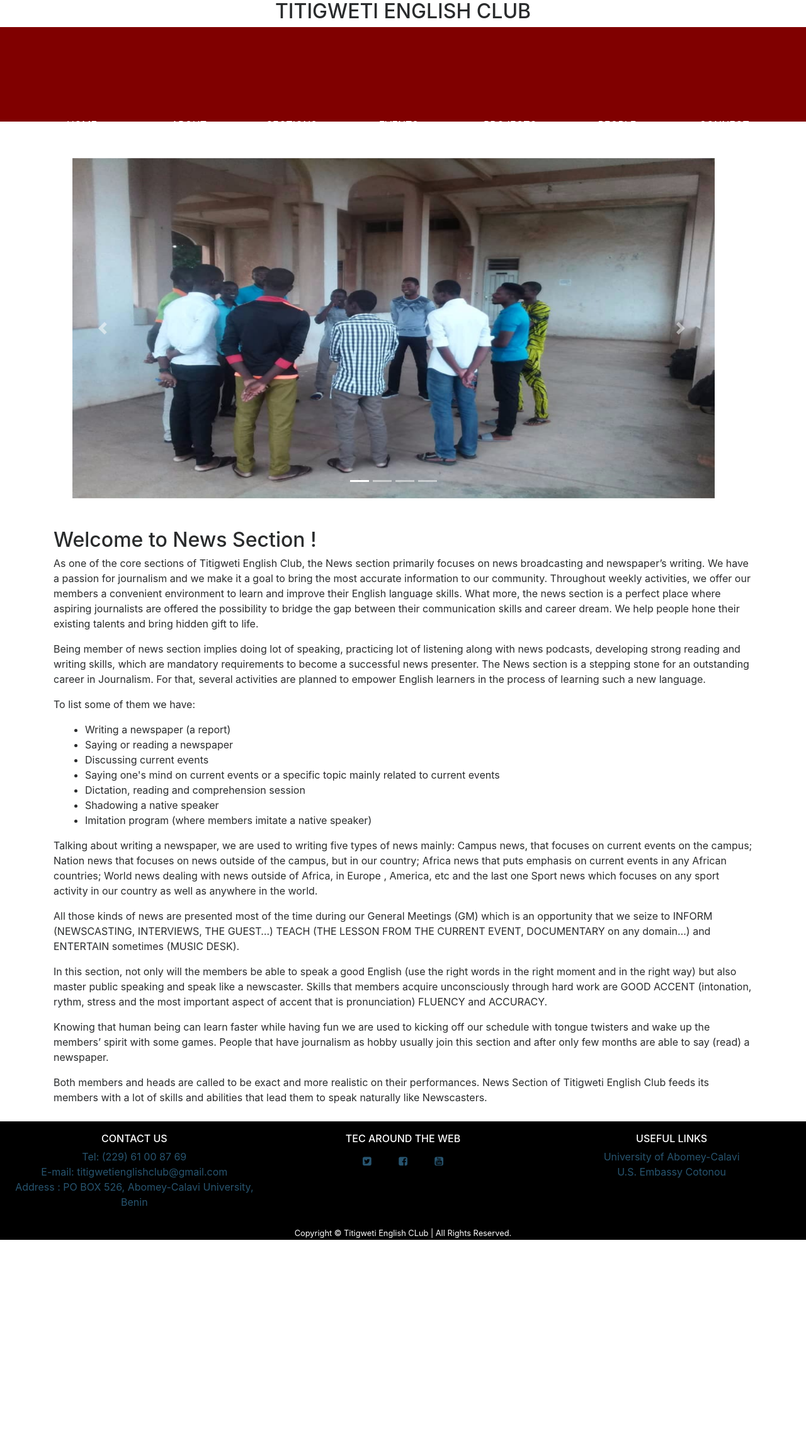
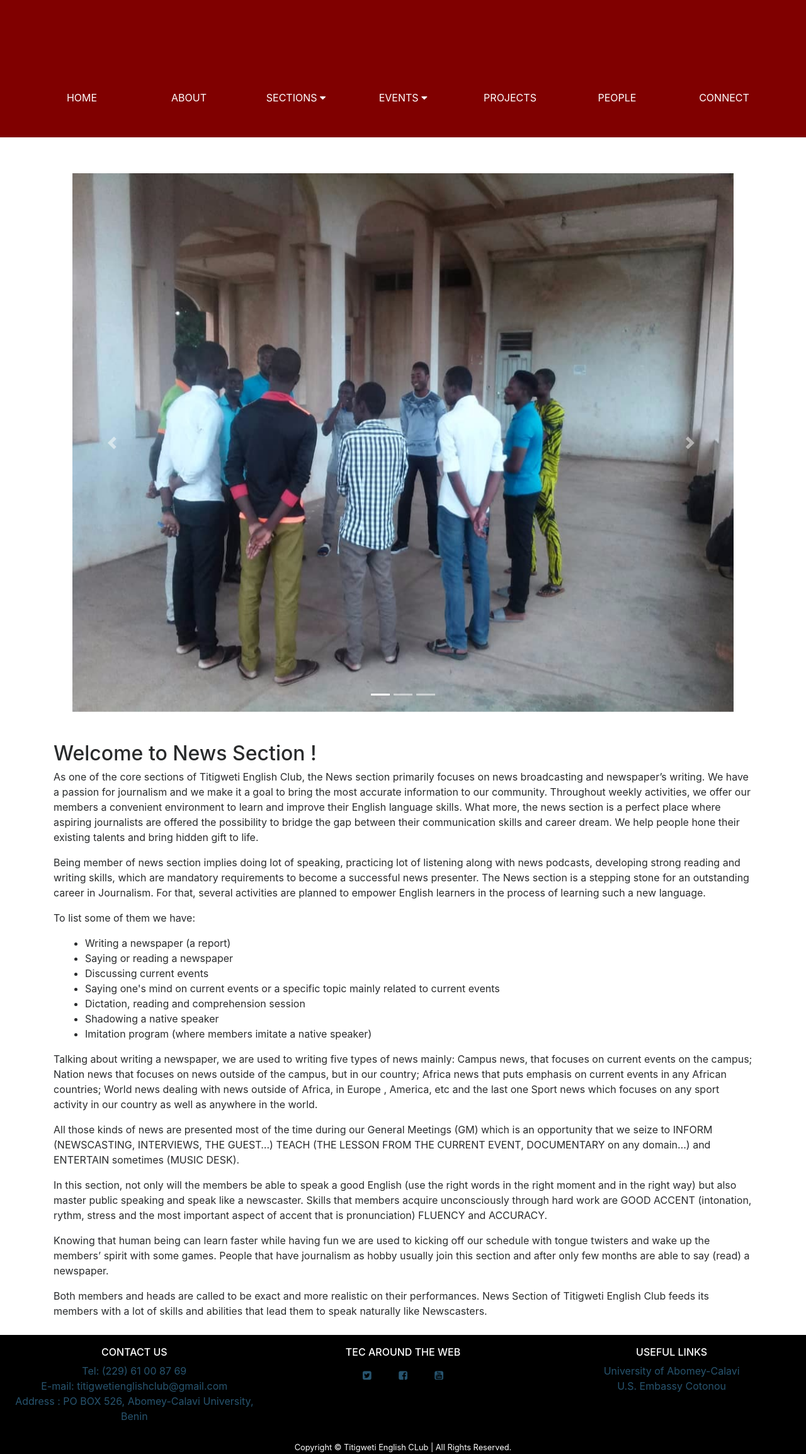
Before and after one commit to 10eMyrT/tecbenin.github.io, a Jekyll site: the page built from sections/_posts/2020-03-23-news.md, in a window 1280 px wide. Shown: the whole page at 63% size. Built offline with Jekyll 4.4.1, drawn with Linux system fonts in a browser that asks for light colours; before the commit the page ends 1968 px from its top, so only the background shows below that.

Commit message:
solved navbar issue and improved carousel size

```diff
--- a/_includes/gallery.html
+++ b/_includes/gallery.html
@@ -1,6 +1,6 @@
 {% if page.images %}
-<div class="container row mt-5 mb-5" style="margin-bottom:1.2em;">
-    <div id="carouselIndicators" class="col-12 carousel slide" data-ride="carousel">
+<div class="container row mt-5 mb-5" style="margin-bottom:1.2em; margin: auto;">
+    <div id="carouselIndicators" class="col-12 carousel slide" data-ride="carousel" >
         {% if page.images.size > 1 %}
         <ol class="carousel-indicators">
             {% assign slideNum = 0 %}
@@ -13,7 +13,6 @@
             {% endfor %}
         </ol>
         {% endif %}
-        <div class="container">
         <div class="carousel-inner">
             {% for image in page.images %}
                 {% if image == page.images.first %}
@@ -21,10 +20,9 @@
                 {% else %}
                 <div class="carousel-item">
                 {% endif %}
-                        <img class="d-block" src="{{ image }}" style="width:100%;"/>
+                    <img class="d-block w-100 img-fluid" src="{{ image }}"/>
                 </div>
             {% endfor %}
-            </div>
         </div>
         {% if page.images.size > 1 %}
         <a class="carousel-control-prev" href="#carouselIndicators" role="button" data-slide="prev">
--- a/_layouts/page.html
+++ b/_layouts/page.html
@@ -4,9 +4,6 @@
     {%- include head.html -%}
 
     <body class="bg-light">
-        <h2 class="text-uppercase mb-2" style="text-align: center">
-            {{ site.title }}
-        </h2>
 
         {%- include header.html -%}
 
--- a/assets/styles.css
+++ b/assets/styles.css
@@ -13,17 +13,15 @@ main {
 }
 
 /* Used for the galleries */
-.carousel-inner img {
+/* .carousel-inner img {
     width: 100%;
-    height: auto;
 }
+*/
 .carousel-item {
-  height: 60vh;
-  min-height: 350px;
+  height: 95vh;
+  width:100%;
 }
 #carouselIndicators {
-    max-width: 100%;
-    max-height: 100%;
     display: block;
 }
 
@@ -40,7 +38,6 @@ Also sets the background of cards */
 .header {
     background: #800000;
     text-align: center;
-    height: 150px;
 }
 .header-menu {
     display: inline-block;
@@ -69,7 +66,7 @@ Also sets the background of cards */
 }
 .header-menu ul li:hover .sub-menu {
     display: block;
-    margin-left: -15px;
+    margin-left: -20px;
 }
 .header-menu ul li:hover .sub-menu ul {
     display: block;
@@ -131,7 +128,7 @@ footer a.outside_links:hover {
 }
 
 /*  Responsive design */
-@media screen and (max-width: 991px) {
+@media screen and (max-width: 1200px) {
     .header {
         text-align: inherit;
         padding: 0 20px;
@@ -152,9 +149,13 @@ footer a.outside_links:hover {
     .header-menu ul {
         display: block;
     }
+    .header-menu ul li:hover .sub-menu {
+        display: block;
+        margin-left: 130px;
+    }
     .sideMenu {
         width: auto;
-        height: 65vh;
+        /* height: auto; */
         background: #800000;
         left: 0;
         transition: 0.5s;
@@ -164,4 +165,17 @@ footer a.outside_links:hover {
         width: 300px;
         height: 150px;
     }
+    /* Used for the galleries */
+    .carousel-item {
+      height: auto;
+      width:100%;
+    }
+    /* .carousel-inner img {
+        width: 100%;
+    }
+    .carousel-inner{
+      width:100%;
+      height: 95vh;
+      max-height: 200px !important;
+    } */
 }
--- a/events/index.html
+++ b/events/index.html
@@ -6,8 +6,8 @@ images:
 - assets/soft-skill.jpg
 - assets/lolnight-1.jpg
 - assets/lolnight-2.jpg
-- assets/esd2017-1.jpg
 ---
+<!-- - assets/esd2017-1.jpg -->
 
 {% include gallery.html %}
 
--- a/index.html
+++ b/index.html
@@ -81,7 +81,7 @@ title : Titigweti English Club
 <div class="container mt-4" id="events">
     <div class="card-body">
         <h2 class="card-title mb-5 text-center">What we do the best</h2>
-        <div class="row lead justify-content-center">
+        <div class="row lead" style="margin: auto;">
             <div class="col-md-6 col-lg-6 col-12 mb-5">
                 <iframe class="frames" width="420" height="250" src="https://www.youtube-nocookie.com/embed/kQg8rpSnytI?rel=0" frameborder="0" allow="accelerometer; autoplay; encrypted-media; gyroscope; picture-in-picture" allowfullscreen></iframe>
             </div>
```
Also changed, not shown: sections/_posts/2020-03-23-news.md (+1 -1 lines), sections/assets/news/gallery2.jpg. Lines whose indentation alone changed are shown as unchanged.
